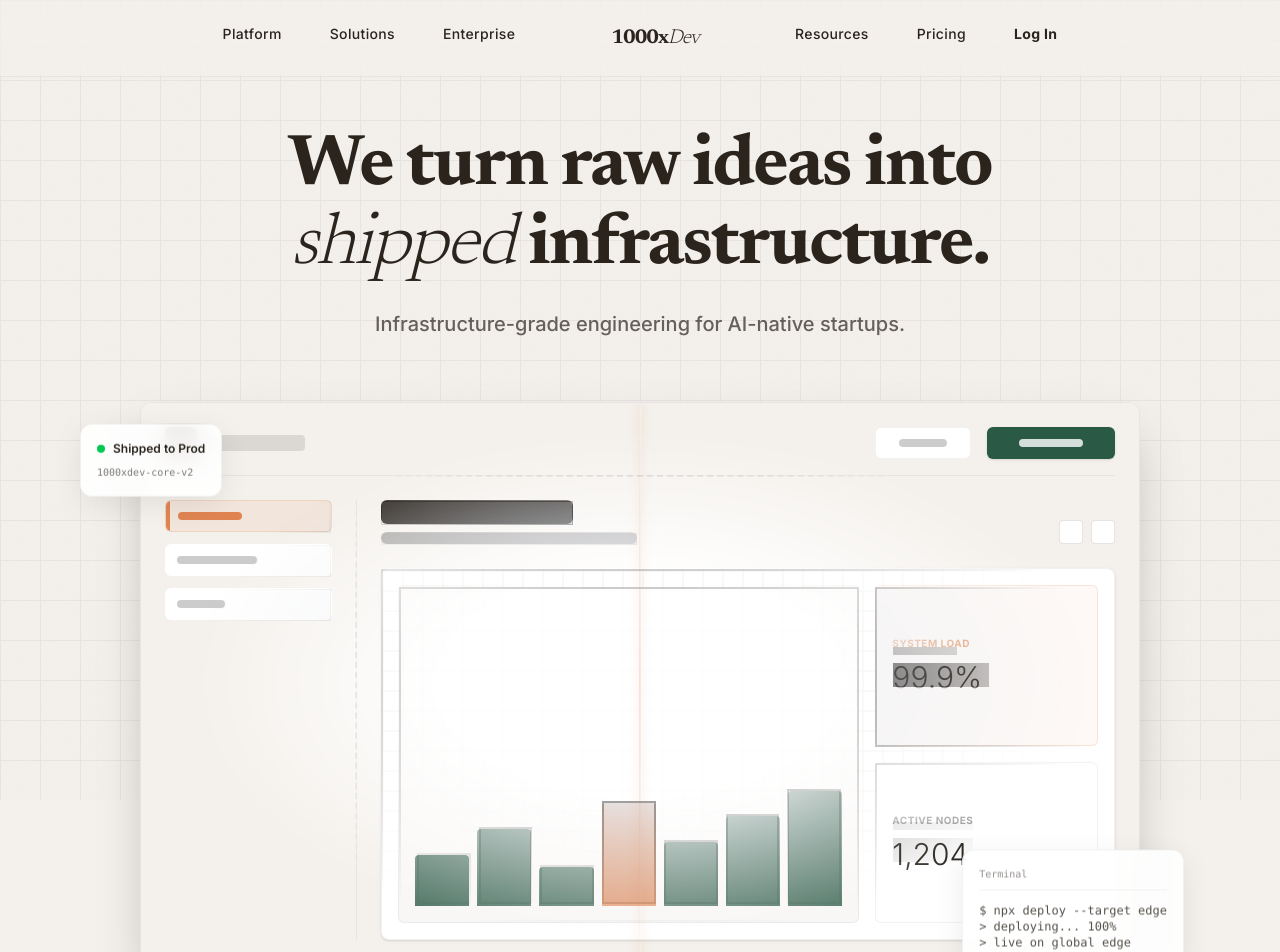
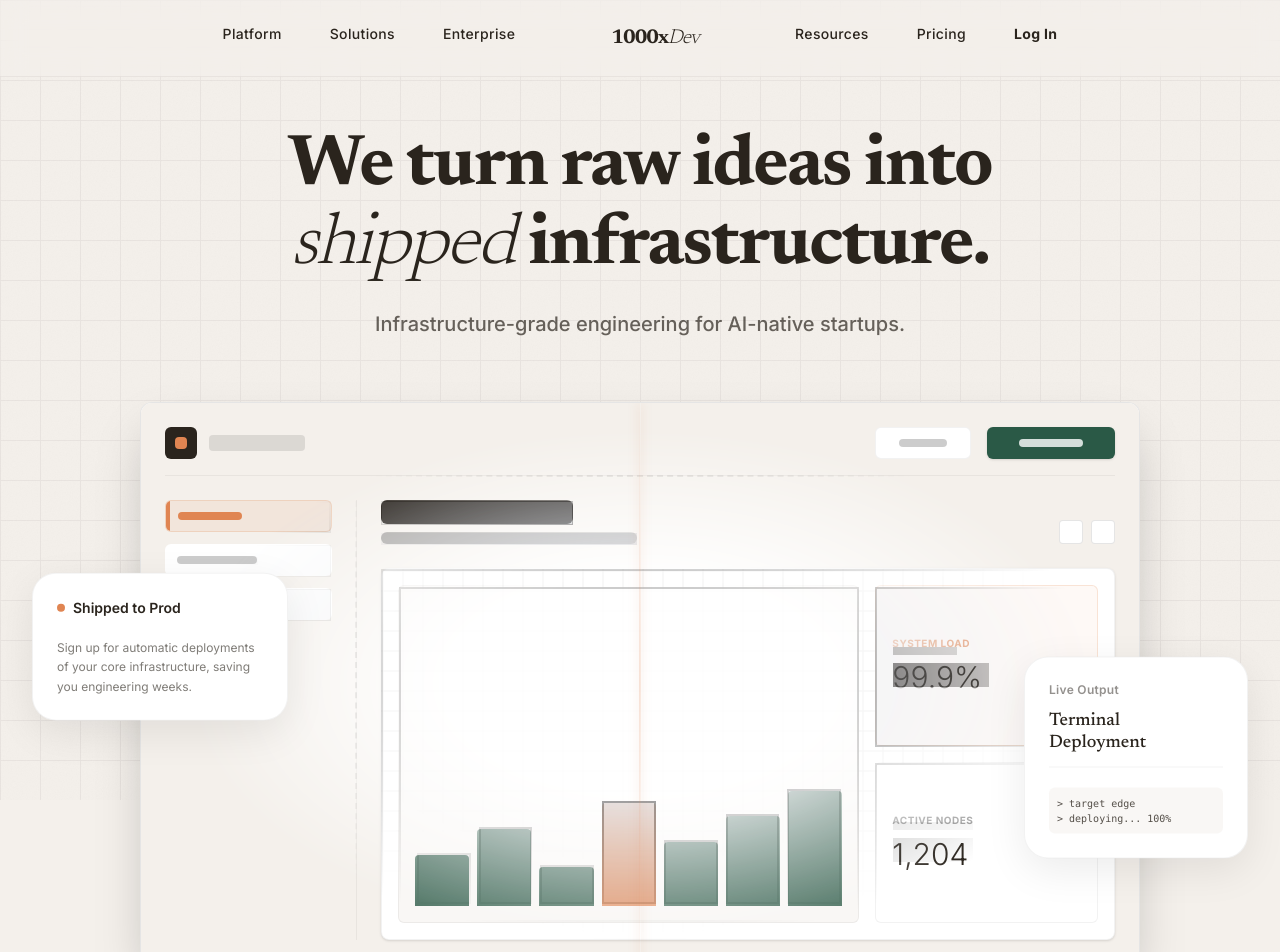
Before and after one commit to samradh15/1000xdev-sample, a Next.js app: page / in a window 1280 px wide. Shown: the top 952 px of the page. Built offline with nearby package versions, Linux system fonts and the light colour scheme.

Commit message:
feat: strictly enforced foodhue spatial layout for floating cards

```diff
--- a/components/FloatingCard.tsx
+++ b/components/FloatingCard.tsx
@@ -9,7 +9,7 @@
 }) {
     return (
         <div
-            className={`absolute bg-white/90 backdrop-blur-md border border-black/5 rounded-xl shadow-[0_8px_30px_rgb(0,0,0,0.08)] p-4 flex flex-col gap-2 ${className}`}
+            className={`absolute bg-white border border-black/5 rounded-[24px] shadow-[0_12px_40px_rgba(0,0,0,0.08)] p-6 flex flex-col gap-2 z-20 ${className}`}
         >
             {children}
         </div>
--- a/components/Hero.tsx
+++ b/components/Hero.tsx
@@ -16,24 +16,31 @@
             <div className="relative w-full max-w-5xl">
                 <SketchRevealAsset />
 
-                {/* Floating Depth Cards */}
-                <FloatingCard className="top-10 -left-12 max-w-[200px] hidden md:flex animate-[bounce_6s_infinite]">
-                    <div className="flex items-center gap-2">
-                        <div className="w-2 h-2 rounded-full bg-green-500" />
-                        <span className="text-xs font-semibold text-text">Shipped to Prod</span>
+                {/* Left Floating Card: Vertically centered, protruding 50% left */}
+                <FloatingCard className="top-1/2 -translate-y-1/2 -left-8 md:-left-24 w-64 hidden xl:flex animate-[bounce_10s_infinite]">
+                    <div className="flex flex-col gap-3">
+                        <div className="flex items-center gap-2 mb-2">
+                            <div className="w-2 h-2 rounded-full bg-[#E08552]" />
+                            <span className="text-sm font-semibold text-text">Shipped to Prod</span>
+                        </div>
+                        <span className="text-xs text-text/60 leading-relaxed font-sans">
+                            Sign up for automatic deployments of your core infrastructure, saving you engineering weeks.
+                        </span>
                     </div>
-                    <span className="text-[10px] text-text/60 font-mono">1000xdev-core-v2</span>
                 </FloatingCard>
 
-                <FloatingCard className="-bottom-8 -right-8 max-w-[240px] hidden md:flex animate-[bounce_8s_infinite_reverse]">
-                    <div className="flex border-b border-black/5 pb-2 mb-1">
-                        <span className="text-[10px] font-mono text-text/50">Terminal</span>
+                {/* Right Floating Card: Lower 20%, protruding 50% right */}
+                <FloatingCard className="bottom-[10%] -translate-y-0 -right-8 md:-right-24 w-56 hidden xl:flex animate-[bounce_8s_infinite_reverse]">
+                    <div className="flex flex-col gap-3">
+                        <span className="text-xs font-semibold text-text/50 font-sans tracking-wide">Live Output</span>
+                        <div className="flex border-b border-black/5 pb-3">
+                            <span className="text-lg font-serif text-text leading-tight font-medium">Terminal<br />Deployment</span>
+                        </div>
+                        <code className="text-[10px] text-text/80 font-mono mt-2 bg-[#F4F0EB]/50 p-2 rounded-md">
+                            &gt; target edge<br />
+                            &gt; deploying... 100%<br />
+                        </code>
                     </div>
-                    <code className="text-xs text-text/80 font-mono">
-                        $ npx deploy --target edge<br />
-                        {">"} deploying... 100%<br />
-                        {">"} live on global edge
-                    </code>
                 </FloatingCard>
             </div>
         </section>
```
Also changed, not shown: Screenshot 2026-02-21 at 8.02.21 PM.png (added).
